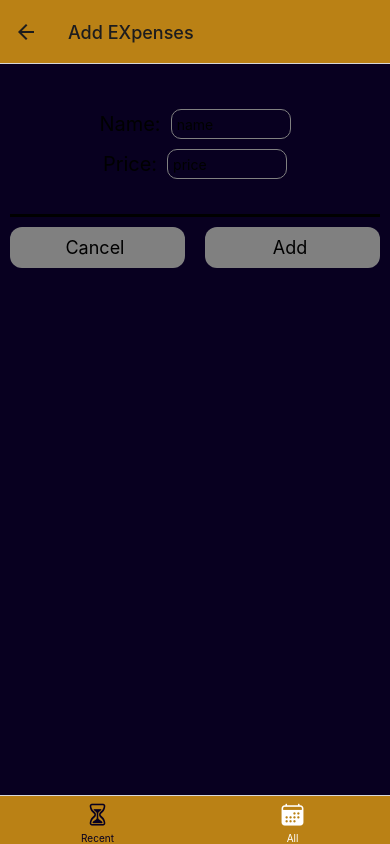
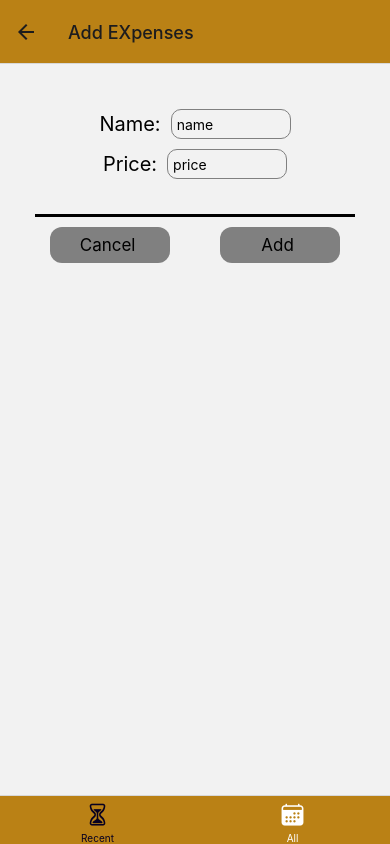
Before and after one commit to HusseinIbrahim2/Expense-Tracker, a React Native app: screen /ManageExpenses in a window 390 px wide. Built offline with nearby package versions, Linux system fonts and the light colour scheme.

Commit message:
Editt the name of buttons in ManageScreen

```diff
--- a/components/Details/PrimaryButton.js
+++ b/components/Details/PrimaryButton.js
@@ -15,16 +15,17 @@ const styles = StyleSheet.create({
         borderRadius: 12,
         marginBottom: 30,
         overflow: 'hidden',
+        marginHorizontal:25,
     },
     buttonInnerContainer: {
         backgroundColor: 'grey',
-        paddingVertical: 10,
-        paddingHorizontal: 26,
+        paddingVertical: 8,
+        paddingHorizontal: 3,
     },
     buttonText: {
         color: 'black',
         textAlign: 'center',
-        fontSize: 18,
+        fontSize: 17,
     },
 })
 export default PrimaryButton;
--- a/screens/ManageExpensesScreen.js
+++ b/screens/ManageExpensesScreen.js
@@ -1,8 +1,10 @@
 import { Text, StyleSheet, View } from "react-native";
+import { useLayoutEffect } from "react";
+
 import PrimaryButton from "../components/Details/PrimaryButton";
+import InputText from "../components/Details/InputText";
+import IconButton from "../components/Details/IconButton";
 
-import InputText from "../components/Details/InputText";
-import { useLayoutEffect } from "react";
 
 function ManageExpensesScreen({ route, navigation }) {
 
@@ -13,12 +15,12 @@ function ManageExpensesScreen({ route, navigation }) {
         navigation.setOptions({
             title: isEditedId ? 'Edit Expenses' : 'Add EXpenses'
         })
-    }, [navigation , isEditedId])
+    }, [navigation, isEditedId])
 
 
     return (
         <View style={styles.container}>
-            <View style={styles.outerContainer}>
+            < View style={styles.outerContainer} >
                 <View style={styles.itemContainer}>
                     <Text style={styles.textStyle}>Name:</Text>
                     <InputText placeholder='name' />
@@ -27,22 +29,30 @@ function ManageExpensesScreen({ route, navigation }) {
                     <Text style={styles.textStyle} >Price:</Text>
                     <InputText placeholder='price' keyboardType="numeric" />
                 </View>
-            </View>
+            </View >
+
             <View style={styles.buttonsContainer}>
                 <View style={styles.buttonContainer}>
                     <PrimaryButton>Cancel</PrimaryButton>
                 </View>
                 <View style={styles.buttonContainer}>
-                    <PrimaryButton>Add</PrimaryButton>
+                   { isEditedId ?  <PrimaryButton>Update</PrimaryButton> : <PrimaryButton>Add</PrimaryButton>}
                 </View>
             </View>
-        </View>
+            <View style={styles.iconButtonContainer}>
+                {isEditedId && <IconButton name='trash'
+                    size={35}
+                    color='black'
+                    /*onPress={() => }*/ />}
+            </View>
+        </View >
     )
 }
 const styles = StyleSheet.create({
     container: {
         flex: 1,
-        backgroundColor: '#080020',
+        backgroundColor: '#white',
+        marginHorizontal: 25,
     },
     outerContainer: {
         marginHorizontal: 10,
@@ -66,6 +76,9 @@ const styles = StyleSheet.create({
     },
     buttonContainer: {
         flex: 1
+    },
+    iconButtonContainer: {
+        alignItems : 'center',
     }
 })
 
```
